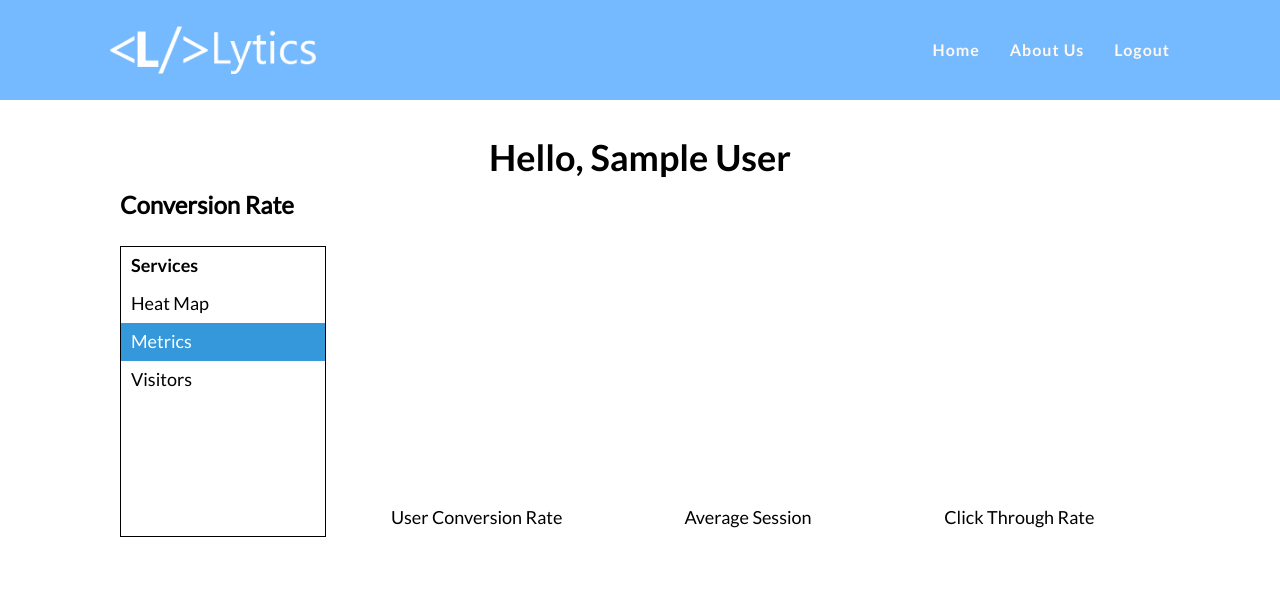
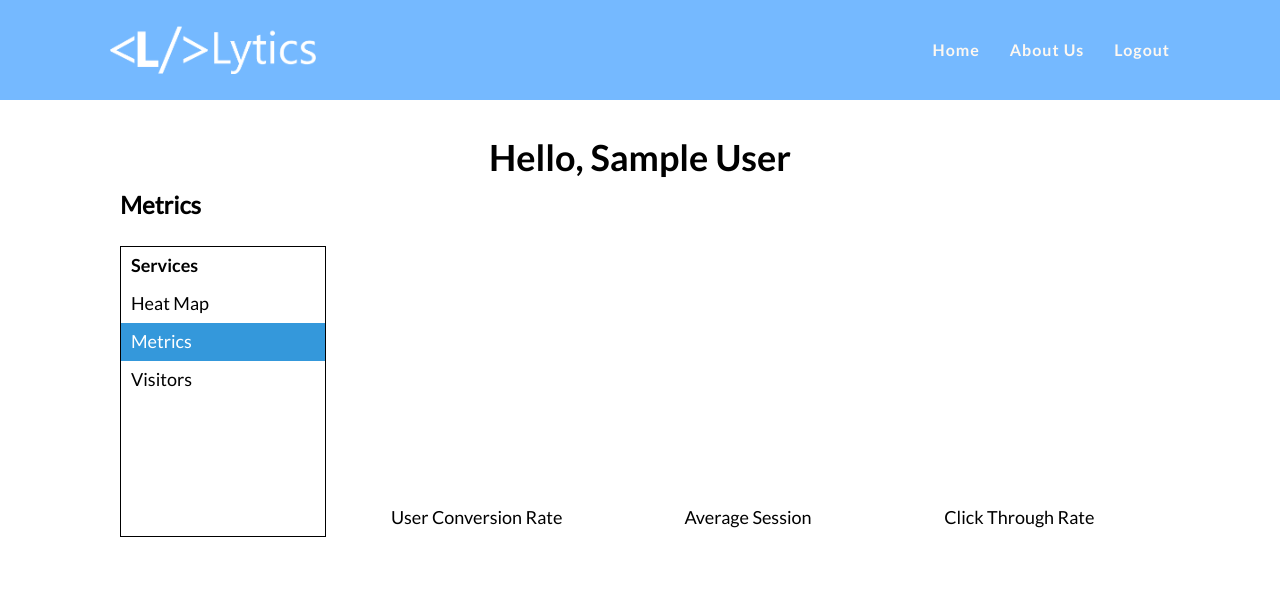
Before and after one commit to DerekMcMahon/E-Commerce, a PHP site: page /conversion_rate.php in a window 1280 px wide. Shown: the top 596 px of the page. Run offline with PHP 8.4, Linux system fonts and the light colour scheme; the visitor is signed in with stand-in values (Sample User, id 1); some libraries are stand-ins or nearby versions.

Commit message:
new changes

```diff
--- a/lytics/conversion_rate.php
+++ b/lytics/conversion_rate.php
@@ -32,7 +32,7 @@
 
 		<h2>Hello, <?php echo $_SESSION['first_name']?></h2>
 		<br/>
-		<h3 id="service_type">Conversion Rate</h3>
+		<h3 id="service_type">Metrics</h3>
 
 		<br/>
 
```
